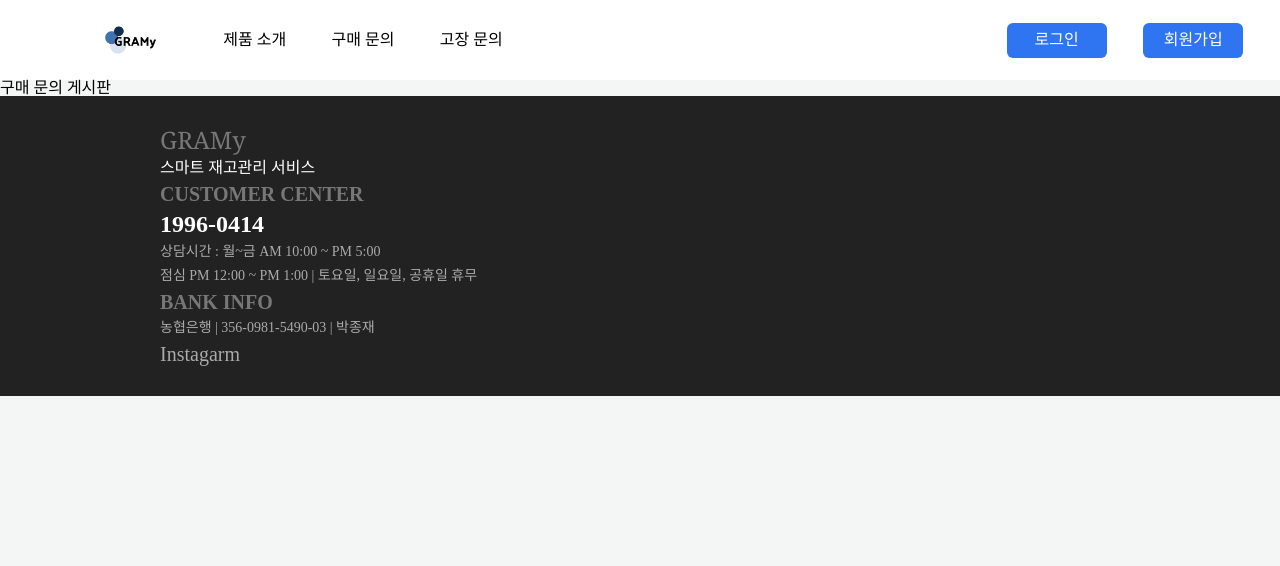
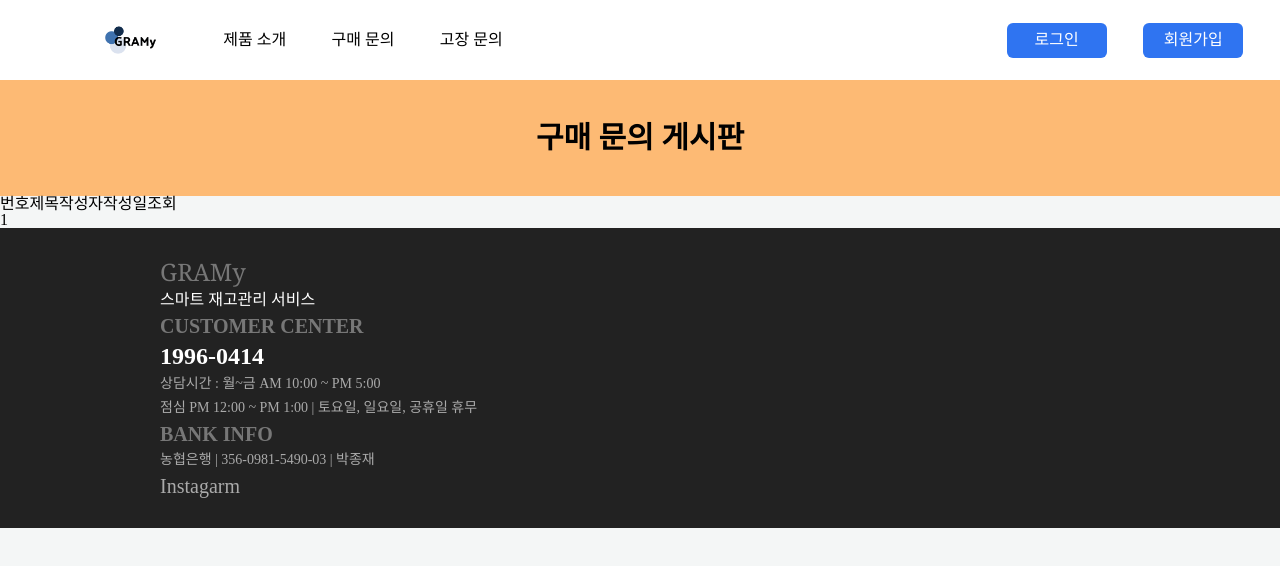
Before and after one commit to pjj186/gramy-front, a React (Create React App) app: page /purchase in a window 1280 px wide. Shown: the top 566 px of the page. Built offline with nearby package versions, Linux system fonts and the light colour scheme.

Commit message:
React- Helmet 추가
홈페이지의 타이틀을 바까주는 라이브러리

```diff
--- a/package.json
+++ b/package.json
@@ -10,6 +10,7 @@
     "react": "^18.0.0",
     "react-daum-postcode": "^3.0.1",
     "react-dom": "^18.0.0",
+    "react-helmet": "^6.1.0",
     "react-router-dom": "^6.3.0",
     "react-scripts": "5.0.1",
     "react-scroll": "^1.8.7",
--- a/src/routes/Home.js
+++ b/src/routes/Home.js
@@ -1,8 +1,12 @@
 import React from "react";
+import Helmet from "react-helmet";
 
 const Home = () => {
   return (
     <>
+      <Helmet>
+        <title>GRAMy | 홈</title>
+      </Helmet>
       <div className="w-screen h-auto">
         <div className=" w-full h-[660px] px-48">
           <div className="px-14">
--- a/src/routes/Join.js
+++ b/src/routes/Join.js
@@ -1,4 +1,5 @@
 import React, { useContext, useState, useRef } from "react";
+import Helmet from "react-helmet";
 import { AppContext } from "../App";
 import PopupDom from "../components/PopupDom";
 import PopupPostCode from "../components/PopupPostCode";
@@ -80,6 +81,9 @@
 
   return (
     <>
+      <Helmet>
+        <title>GRAMy | 회원가입</title>
+      </Helmet>
       <div id="popupDom">
         {isPopupOpen && (
           <div>
--- a/src/routes/Login.js
+++ b/src/routes/Login.js
@@ -1,4 +1,5 @@
 import React, { useState } from "react";
+import Helmet from "react-helmet";
 import { Link } from "react-router-dom";
 
 const Login = () => {
@@ -16,6 +17,10 @@
   };
 
   return (
+    <>
+      <Helmet>
+        <title>GRAMy | 로그인</title>
+      </Helmet>
       <div className="w-full h-full my-14 flex justify-center items-center">
         <div className=" bg-white w-[600px] h-[800px] shadow-lg">
           <div className=" px-10">
@@ -96,6 +101,7 @@
           </div>
         </div>
       </div>
+    </>
   );
 };
 
--- a/src/routes/Purchase.js
+++ b/src/routes/Purchase.js
@@ -1,7 +1,41 @@
 import React from "react";
+import Helmet from "react-helmet";
 
 const Purchase = () => {
-  return <div>구매 문의 게시판</div>;
+  return (
+    <>
+      <Helmet>
+        <title>GRAMy | 구매 문의</title>
+      </Helmet>
+      <div className="w-full h-full ">
+        <div className="bg-orange-300 py-10 flex w-full h-full items-center justify-center text-3xl font-semibold">
+          구매 문의 게시판
+        </div>
+        <div className="w-full h-full">
+          <div>
+            {/* 게시글 리스트 */}
+            <table>
+              <thead>
+                <tr>
+                  <th>번호</th>
+                  <th>제목</th>
+                  <th>작성자</th>
+                  <th>작성일</th>
+                  <th>조회</th>
+                </tr>
+              </thead>
+              <tbody>
+                <tr>
+                  <td>1</td>
+                </tr>
+              </tbody>
+            </table>
+          </div>
+          <div>{/* 글 작성 버튼 박스 */}</div>
+        </div>
+      </div>
+    </>
+  );
 };
 
 export default Purchase;
--- a/src/routes/Report.js
+++ b/src/routes/Report.js
@@ -1,7 +1,15 @@
 import React from "react";
+import Helmet from "react-helmet";
 
 const Report = () => {
-  return <div>고장 신고 게시판.</div>;
+  return (
+    <>
+      <Helmet>
+        <title>GRAMy | 고장 문의</title>
+      </Helmet>
+      <div>고장 신고 게시판.</div>
+    </>
+  );
 };
 
 export default Report;
```
Also changed, not shown: 1 other file (tests, documents, lock files or other folders). Lines whose indentation alone changed are shown as unchanged.
